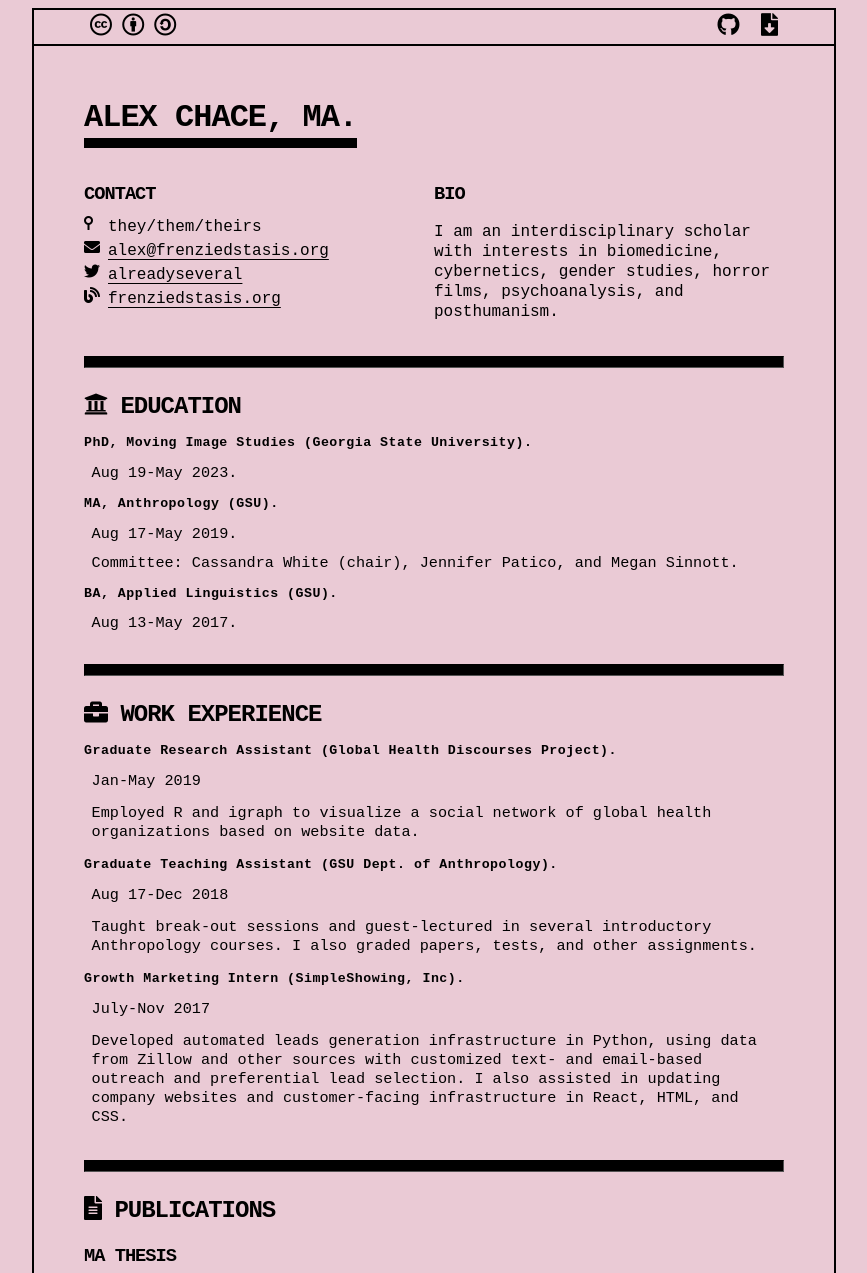
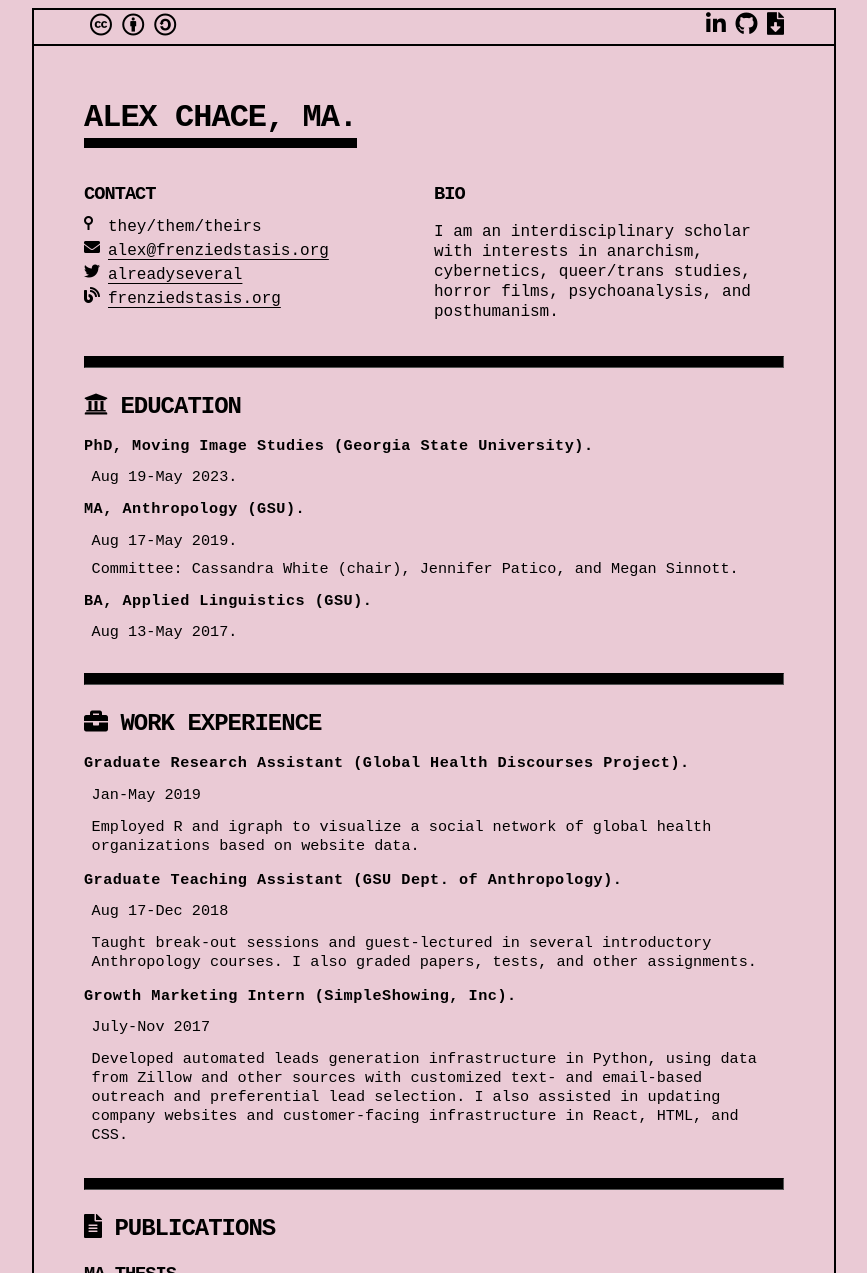
Before and after one commit to mrgntamayo/mrgntamayo.github.io, a Jekyll site: the page built from index.md, in a window 1280 px wide, cut to the strip 0-1273 px from the top of the page. Shown: the whole strip, without its empty margins (206-1073 px from the left). Built offline with Jekyll 4.4.1, drawn with Linux system fonts in a browser that asks for light colours; nearby versions of some CDN libraries; some web fonts are replaced.

Commit message:
Build site at 2019-05-15 04:51:49 UTC

```diff
--- a/_config.yml
+++ b/_config.yml
@@ -23,17 +23,16 @@ baseurl: "/jekyll-cv" # the subpath of your site, e.g. /blog
 url: "http://alexchace.com" # the base hostname & protocol for your site, e.g. http://example.com
 
 bio: >-
-  I am an interdisciplinary scholar with interests in biomedicine, cybernetics, gender studies, horror films, psychoanalysis, and posthumanism.
+  I am an interdisciplinary scholar with interests in anarchism, cybernetics, queer/trans studies, horror films, psychoanalysis, and posthumanism.
 pronouns: they/them/theirs
 
 twitter: alreadyseveral
 github:  leximch
+linkedin: leximch
 blog: frenziedstasis.org
 gtag: UA-121343197-1
 
-
-
-# permalink: /:title/
+permalink: /:title/
 
 # Build settings
 markdown: kramdown
--- a/_includes/nav.html
+++ b/_includes/nav.html
@@ -8,8 +8,9 @@
 			</a>
 		</div>
 		<div class="column" style="float: right; text-align: right;">
-			<a href= "https://github.com/{{ site.github }}"><i class="fab fa-github fa-lg"></i></a>
-			<a href= "{{ site.url }}{{ site.baseurl }}/assets/cv.pdf"><i class="fas fa-file-download fa-lg"></i></i></a>
+			<a style="padding: 0px 0px;" href="https://www.linkedin.com/in/{{ site.linkedin }}"><i class="fab fa-linkedin-in fa-lg"></i></a>
+			<a style="padding: 0px 0px;" href="https://github.com/{{ site.github }}"><i class="fab fa-github fa-lg"></i></a>
+			<a style="padding: 0px 0px;" href= "{{ site.url }}{{ site.baseurl }}/assets/cv.pdf"><i class="fas fa-file-download fa-lg"></i></i></a>
 		</div>
 	</div>
 </div>
--- a/_sass/_base.scss
+++ b/_sass/_base.scss
@@ -25,6 +25,10 @@ h6 {
   font-weight: bold;
   text-transform: uppercase;
   letter-spacing: -1px;
+}
+
+h5 {
+    font-size: 95%;
 }
 
 a {
```
Also changed, not shown: 5 other files.
